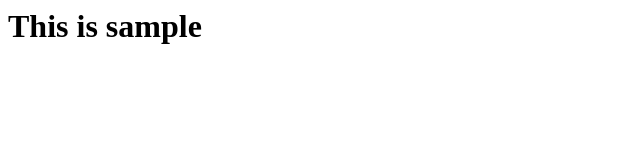
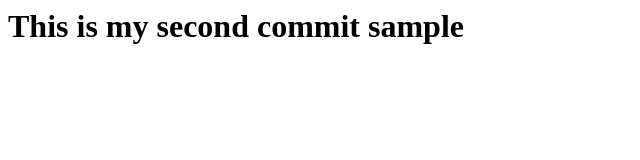
Before and after one commit to YougaSarode/Sample, a plain HTML site: page index.html in a window 1280 px wide. Shown: the whole page, without its empty margins (0-640 px from the left). Drawn offline with Linux system fonts and the light colour scheme.

Commit message:
updated file

```diff
--- a/index.html
+++ b/index.html
@@ -4,6 +4,6 @@
 		<title>Two</title>
 	</head>
 	<body>
-		<h1>This is sample</h1>
+		<h1>This is my second commit sample</h1>
 	</body>
 </html>
```
